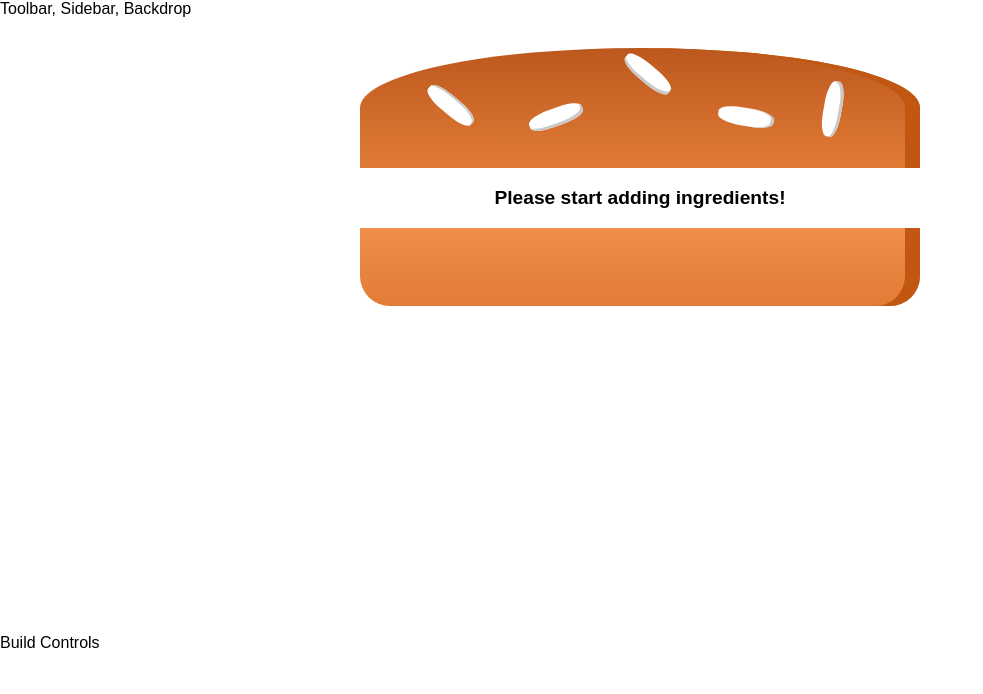
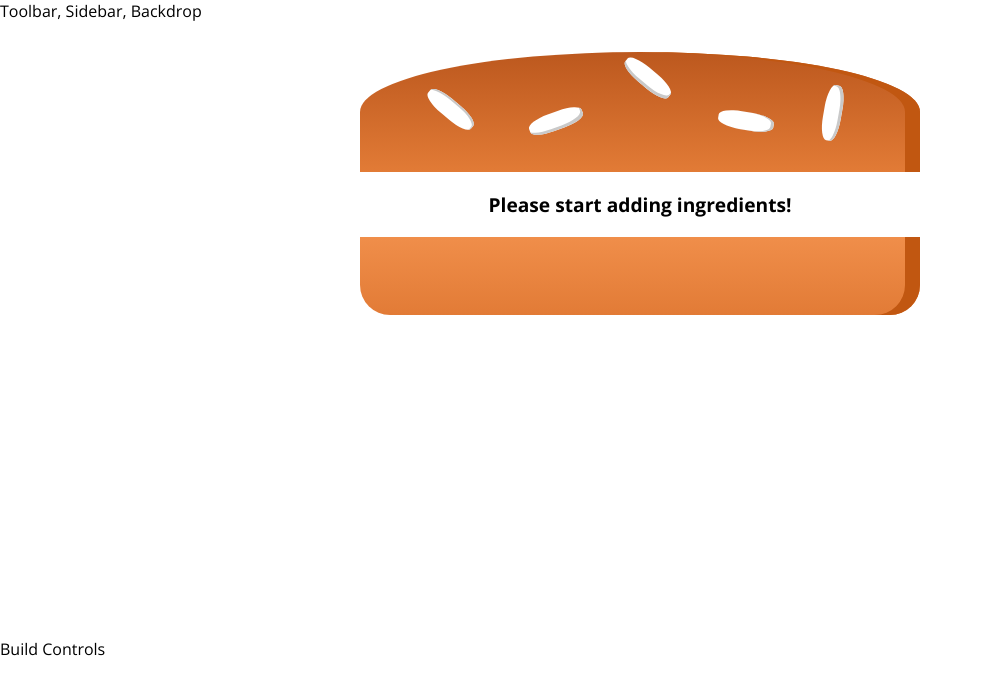
Before and after one commit to AnshulPatni/Burger-Builder, a React app: page / in a window 1280 px wide. Shown: the top 694 px of the page, without its empty margins (0-983 px from the left). Built offline with nearby package versions, Linux system fonts and the light colour scheme.

Commit message:
Changed title and font style

```diff
--- a/public/index.html
+++ b/public/index.html
@@ -19,7 +19,8 @@
       work correctly both with client-side routing and a non-root public URL.
       Learn how to configure a non-root public URL by running `npm run build`.
     -->
-    <title>React App</title>
+    <link href="https://fonts.googleapis.com/css?family=Open+Sans:400,700" rel="stylesheet">
+    <title>My Burger</title>
   </head>
   <body>
     <noscript>
--- a/src/index.css
+++ b/src/index.css
@@ -1,5 +1,5 @@
 body {
   margin: 0;
   padding: 0;
-  font-family: sans-serif;
+  font-family: 'Open Sans', sans-serif;
 }
```
